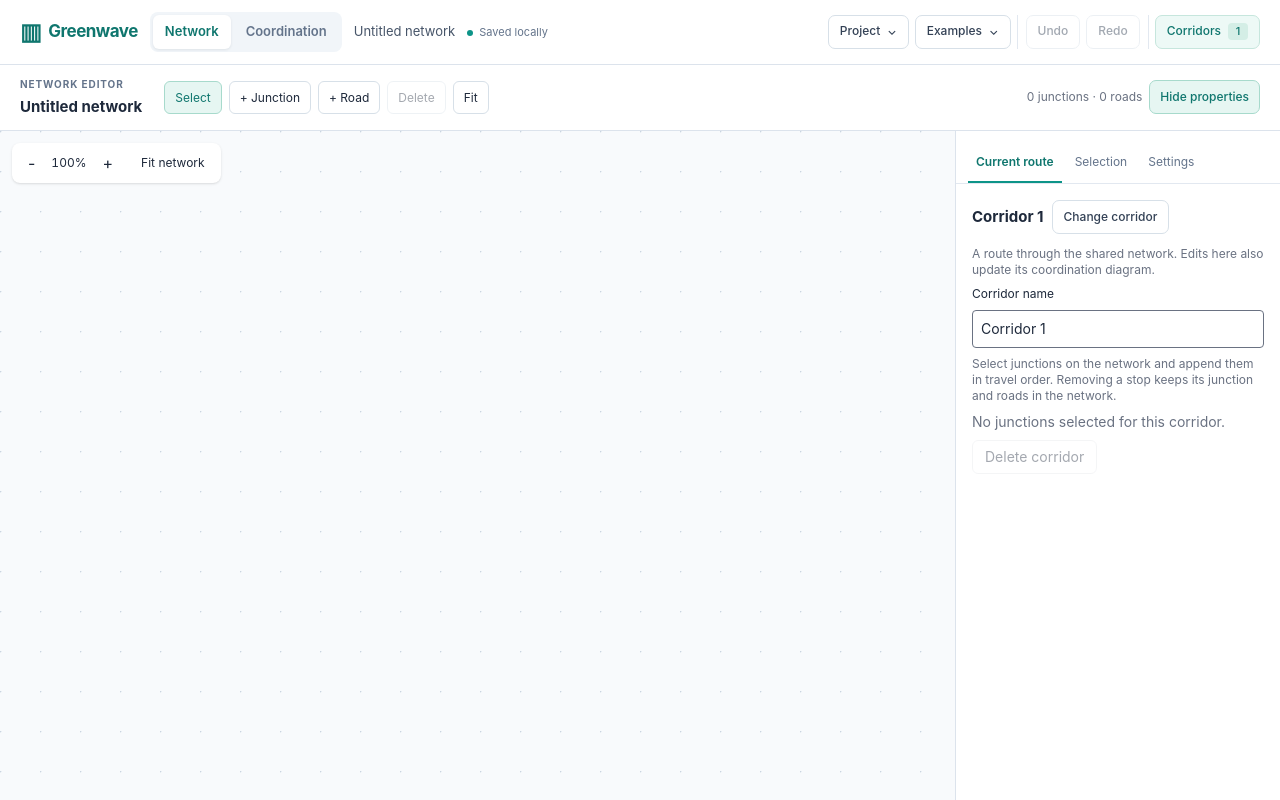
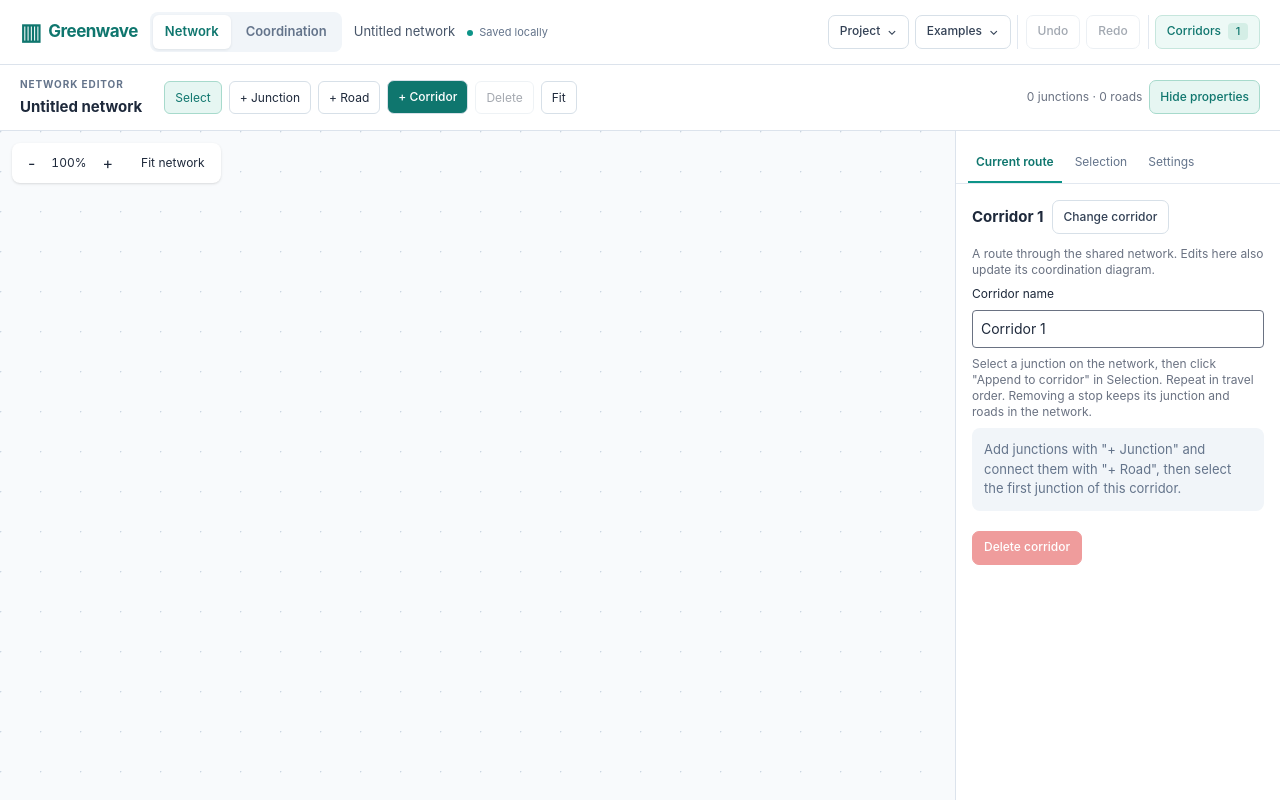
Before and after one commit to LdDl/greenwave, a SvelteKit app in the folder web/greenwave-ui/: page /network in a window 1280 px wide. Built offline with nearby package versions, Linux system fonts and the light colour scheme.

Commit message:
del cor + add cor

```diff
--- a/web/greenwave-ui/src/components/CorridorPicker.svelte
+++ b/web/greenwave-ui/src/components/CorridorPicker.svelte
@@ -3,18 +3,11 @@
 	import { corridorsOpen } from '$lib/stores/workspace.js';
 	import { corridorProjection } from '$lib/utils/shared-project.js';
 	import { modalFocus } from '$lib/utils/modal-focus.js';
-	import { goto } from '$app/navigation';
+	import CreateCorridorButton from './CreateCorridorButton.svelte';
 
 	function select(id) {
 		corridorEditor.selectCorridor(id);
 		corridorsOpen.set(false);
-	}
-	function create() {
-		corridorEditor.addCorridor(
-			`Corridor ${Math.max(...$corridorProject.corridors.map((route) => route.id)) + 2}`
-		);
-		corridorsOpen.set(false);
-		goto('/network');
 	}
 </script>
 
@@ -49,6 +42,7 @@
 				A corridor is an ordered route through the same network. Select one to edit its input and
 				calculate its green waves.
 			</p>
+			<div class="corridor-create"><CreateCorridorButton /></div>
 			<div class="corridor-options">
 				{#each $corridorProject.corridors as route (route.id)}
 					{@const projection = corridorProjection($corridorProject, route)}
@@ -78,12 +72,17 @@
 				{/each}
 			</div>
 			<footer>
-				<button class="ui-button ui-primary" on:click={create}>+ Create corridor</button><a
-					href="/network"
-					class="ui-button"
-					on:click={() => corridorsOpen.set(false)}>Edit route on network</a
+				<a href="/network" class="ui-button" on:click={() => corridorsOpen.set(false)}
+					>Edit route on network</a
 				>
 			</footer>
 		</section>
 	</div>
 {/if}
+
+<style>
+	.corridor-create {
+		flex-shrink: 0;
+		margin-bottom: 16px;
+	}
+</style>
--- /dev/null
+++ b/web/greenwave-ui/src/components/CreateCorridorButton.svelte
@@ -0,0 +1,23 @@
+<script>
+	import { goto } from '$app/navigation';
+	import { page } from '$app/stores';
+	import { corridorEditor, corridorProject } from '$lib/stores/corridor.js';
+	import { corridorsOpen, corridorToEdit } from '$lib/stores/workspace.js';
+
+	export let label = '+ Create corridor';
+
+	function create() {
+		const id = corridorEditor.addCorridor(
+			`Corridor ${Math.max(...$corridorProject.corridors.map((route) => route.id)) + 2}`
+		);
+		corridorToEdit.set(id);
+		corridorsOpen.set(false);
+		if ($page.url.pathname !== '/network') goto('/network');
+	}
+</script>
+
+<button
+	class="ui-button ui-primary"
+	title="Create a corridor and choose its route through the network"
+	on:click={create}>{label}</button
+>
--- a/web/greenwave-ui/src/lib/stores/workspace.js
+++ b/web/greenwave-ui/src/lib/stores/workspace.js
@@ -1,6 +1,7 @@
 import { writable, derived } from 'svelte/store';
 
 export const corridorsOpen = writable(false);
+export const corridorToEdit = writable(null);
 export const projectDialogOpen = writable(false);
 export const workspaceDialogOpen = derived(
 	[corridorsOpen, projectDialogOpen],
--- a/web/greenwave-ui/src/routes/network/+page.svelte
+++ b/web/greenwave-ui/src/routes/network/+page.svelte
@@ -1,6 +1,7 @@
 <script>
 	import { onMount, tick } from 'svelte';
 	import MacroCanvas from '../../components/MacroCanvas.svelte';
+	import CreateCorridorButton from '../../components/CreateCorridorButton.svelte';
 	import EditJunctionModal from '../../components/EditJunctionModal.svelte';
 	import EditRoadSegmentModal from '../../components/EditRoadSegmentModal.svelte';
 	import {
@@ -23,12 +24,18 @@
 	} from '$lib/stores/core.js';
 	import { roadBetween } from '$lib/utils/shared-project.js';
 	import { MAX_LANES } from '$lib/utils/network-project.js';
-	import { corridorsOpen, workspaceDialogOpen, projectOpened } from '$lib/stores/workspace.js';
+	import {
+		corridorsOpen,
+		corridorToEdit,
+		workspaceDialogOpen,
+		projectOpened
+	} from '$lib/stores/workspace.js';
 	import { corridorGroupId } from '$lib/utils/junction-program.js';
 
 	const button =
 		'rounded-md border border-gray-200 bg-white px-3 py-1.5 text-sm hover:bg-gray-50 disabled:opacity-40 focus-visible:outline-2 focus-visible:outline-blue-500';
 	let canvas;
+	let corridorNameInput;
 	let mounted = false;
 	let mode = 'select';
 	let selectedNodeId = null;
@@ -55,6 +62,21 @@
 	$: pendingTo = $corridorNodes.find((node) => node.id === pendingEdge?.toId);
 
 	$: if (mounted && $projectOpened) resetView();
+	$: if (mounted && $corridorToEdit !== null) editNewCorridor($corridorToEdit);
+	async function editNewCorridor(id) {
+		corridorToEdit.set(null);
+		if ($selectedCorridor.id !== id) return;
+		deselect();
+		canvas?.cancelDrawing();
+		mode = 'select';
+		inspectorOpen = true;
+		inspectorTab = 'route';
+		error = '';
+		notice = '';
+		await tick();
+		corridorNameInput?.focus();
+		corridorNameInput?.select();
+	}
 	async function resetView() {
 		deselect();
 		editing = null;
@@ -194,6 +216,7 @@
 		<button class={button} aria-pressed={mode === 'edge'} on:click={() => (mode = 'edge')}
 			>+ Road</button
 		>
+		<CreateCorridorButton label="+ Corridor" />
 		<button
 			class={button}
 			disabled={selectedNodeId === null && selectedEdgeId === null}
@@ -374,6 +397,7 @@
 							<label for="corridor-name" class="block text-xs">Corridor name</label>
 							<input
 								id="corridor-name"
+								bind:this={corridorNameInput}
 								maxlength="120"
 								class="w-full rounded border p-2 text-sm"
 								value={$selectedCorridor.name}
@@ -383,8 +407,8 @@
 									)}
 							/>
 							<p class="text-xs text-gray-500">
-								Select junctions on the network and append them in travel order. Removing a stop
-								keeps its junction and roads in the network.
+								Select a junction on the network, then click "Append to corridor" in Selection.
+								Repeat in travel order. Removing a stop keeps its junction and roads in the network.
 							</p>
 							<ol class="space-y-1">
 								{#each $selectedCorridor.nodeIds as id, index (id)}
@@ -418,8 +442,10 @@
 									</li>
 								{/each}
 							</ol>
-							{#if !$selectedCorridor.nodeIds.length}<p class="text-sm text-gray-500">
-									No junctions selected for this corridor.
+							{#if !$selectedCorridor.nodeIds.length}<p class="selection-hint">
+									{#if $corridorNodes.length}Start by selecting the first junction on the canvas.
+									{:else}Add junctions with "+ Junction" and connect them with "+ Road", then select
+										the first junction of this corridor.{/if}
 								</p>{/if}
 							{#if $corridorIssue}<p
 									role="status"
@@ -429,7 +455,7 @@
 								</p>{/if}
 							<div class="flex flex-wrap gap-2">
 								<button
-									class={button}
+									class="ui-button delete-corridor"
 									disabled={$corridorProject.corridors.length === 1}
 									on:click={() => corridorEditor.removeCorridor($selectedCorridor.id)}
 									>Delete corridor</button
@@ -541,6 +567,18 @@
 {/if}
 
 <style>
+	.delete-corridor {
+		color: #fff;
+		background: #dc2626;
+		border-color: #dc2626;
+	}
+	.delete-corridor:hover:not(:disabled) {
+		background: #b91c1c;
+		border-color: #b91c1c;
+	}
+	.delete-corridor:focus-visible {
+		outline-color: #dc2626;
+	}
 	.network-workspace {
 		height: 100%;
 		display: flex;
```
